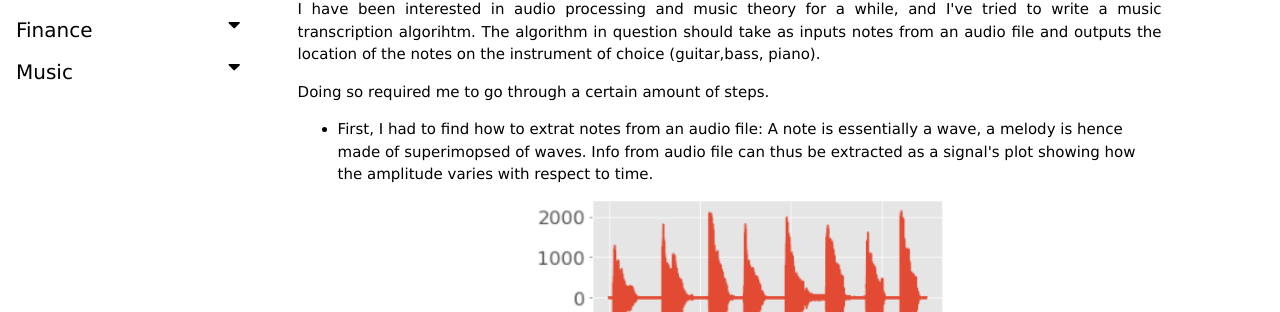
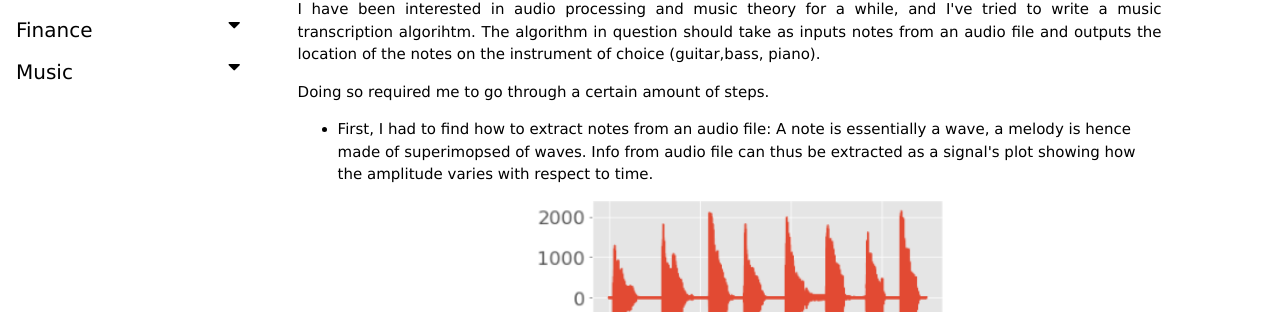
Before and after one commit to botengu/portfolio, a Jekyll site: the page built from _posts/2020-01-10-music-transcription.md, in a window 1280 px wide and 900 px high. Shown: the part 161-473 px from the top of the window. Built offline with Jekyll 4.4.1, drawn with Linux system fonts in a browser that asks for light colours; nearby versions of some CDN libraries; library files that are not in the unit come from our copies; a script that is not in the unit is left out.

Commit message:
5th commit

```diff
--- a/_posts/2020-01-10-music-transcription.md
+++ b/_posts/2020-01-10-music-transcription.md
@@ -12,7 +12,7 @@ permalink: "/music/transcription/"
         <p class = "justify">
         Doing so required me to go through a certain amount of steps.
       <ul>
-        <li>First, I had to find how to extrat notes from an audio file: A note is essentially a wave, a melody is hence made of superimopsed of waves. Info from audio file can thus be extracted as a signal's plot showing how the amplitude varies with respect to time.</li>
+        <li>First, I had to find how to extract notes from an audio file: A note is essentially a wave, a melody is hence made of superimopsed of waves. Info from audio file can thus be extracted as a signal's plot showing how the amplitude varies with respect to time.</li>
       </ul>
       </p>
       <div class="w3-main w3-center" >
```
